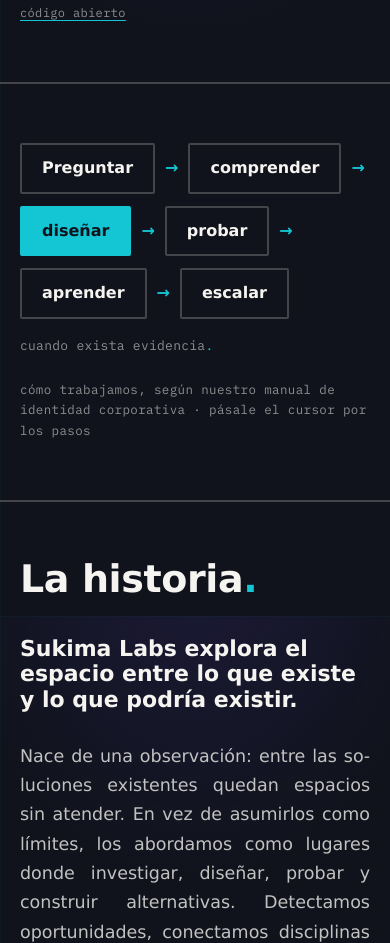
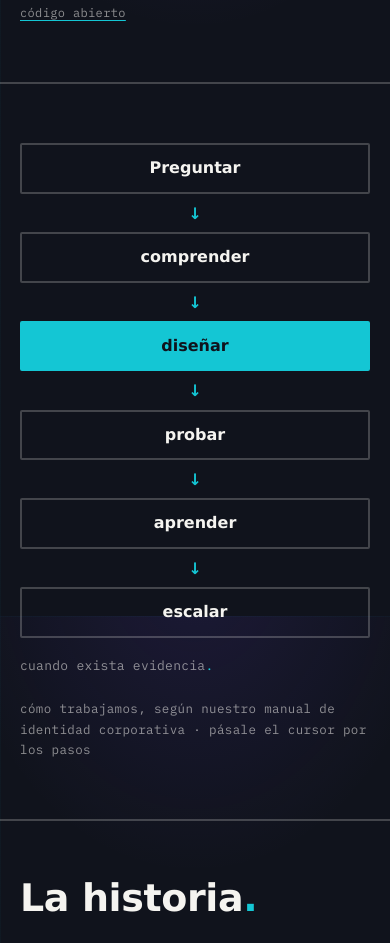
Before and after one commit to sukima-labs/sukima-labs.github.io, a plain HTML site: page index.html in a window 390 px wide. Shown: the part 4448-5391 px from the top of the page. Drawn offline with Linux system fonts and the light colour scheme.

Commit message:
fix: el circuito «cómo trabajamos» en vertical en móvil
En pantallas de hasta 700px las fichas se apilaban en renglones rotos
con las flechas colgando. Ahora el flujo baja en vertical: fichas a
todo el ancho y flechas giradas 90° apuntando abajo; el pulso recorre
la escalera. En escritorio sigue horizontal.

```diff
--- a/style.css
+++ b/style.css
@@ -99,6 +99,12 @@ h1,h2,h3{font-family:var(--disp);color:var(--ink);font-weight:700;line-height:.9
 /* ---------- one quote, said loudly ---------- */
 .kind{border-top:2px solid var(--rule);padding:clamp(60px,9vh,110px) 0}
 .f-steps{display:flex;flex-wrap:wrap;gap:12px 10px;align-items:center}
+/* móvil: el circuito baja en vertical, flechas giradas, sin renglones rotos */
+@media(max-width:700px){
+  .f-steps{flex-direction:column;align-items:stretch;gap:6px}
+  .f-step{width:100%;text-align:center;padding:13px 16px}
+  .f-arrow{transform:rotate(90deg);align-self:center}
+}
 .f-step{font-family:var(--disp);font-weight:700;font-size:clamp(16px,2.2vw,30px);color:var(--ink);
   border:2px solid var(--rule);border-radius:2px;padding:10px 20px;white-space:nowrap;
   animation:walk 10.8s steps(1,end) infinite;animation-delay:calc(var(--i)*1.8s)}
```
